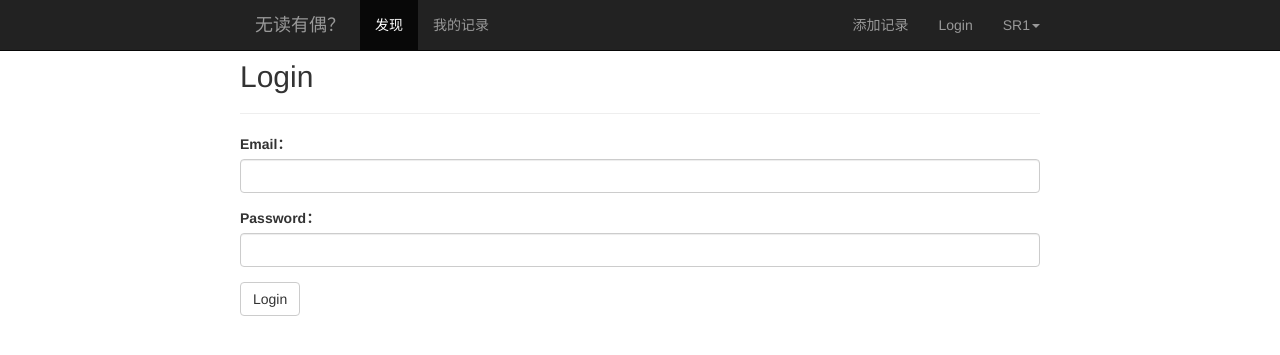
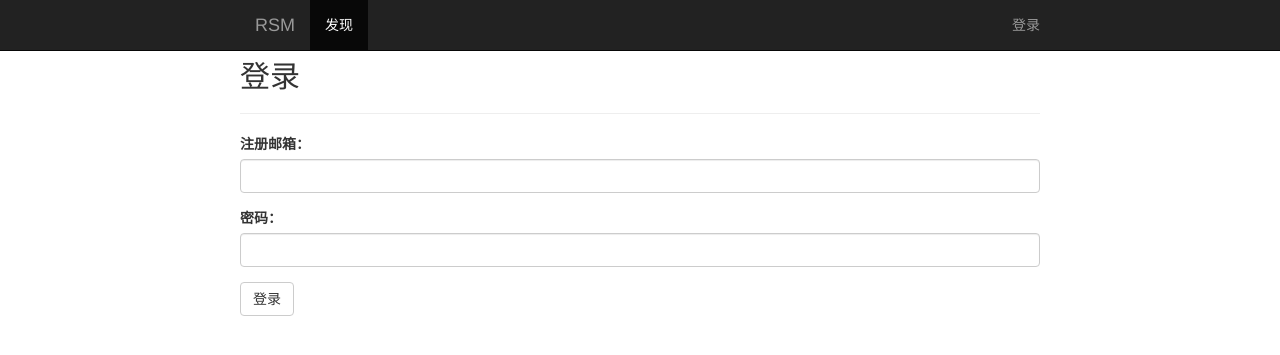
Before and after one commit to SR1s/myreadings, a Flask app: page /user/login in a window 1280 px wide. Shown: the top 355 px of the page. Run offline with Flask 2, Linux system fonts and the light colour scheme; some libraries are stand-ins or nearby versions.

Commit message:
modified text of templates

```diff
--- a/myreadings/templates/basic.html
+++ b/myreadings/templates/basic.html
@@ -1,7 +1,8 @@
 <!DOCTYPE html>
 <html lang="zh-CN" class="ua-mac ua-webkit">
-    <head>
-        <title>无读有偶？</title>
+  <head><!--
+    <title>无读有偶？</title> -->
+    <title>RSM - Reading shapes ME</title>
       <link rel="stylesheet" type="text/css" href='{{ url_for("static",filename="bootstrap/css/bootstrap.min.css") }}'>
       <link rel="stylesheet" type="text/css" href='{{ url_for("static",filename="css/myreadings.css") }}'>
       <script src="http://code.jquery.com/jquery-1.11.0.min.js"></script>
@@ -9,23 +10,27 @@
   <body>
     <div class="navbar navbar-inverse navbar-fixed-top">
       <div class="navigator">
-                <div class="navbar-header">
-                    <a href="/" class="navbar-brand">无读有偶？</a>
+        <div class="navbar-header"><!--
+          <a href="/" class="navbar-brand">无读有偶？</a> -->
+          <a href="/" class="navbar-brand">RSM</a>
         </div>
         <div class="navbar-collapse collapse">
           <ul class="nav navbar-nav">
             <li class="active"><a>发现</a></li>
-                        <li><a href="/mine/">我的记录</a></li>
           </ul>
           <ul class="nav navbar-nav navbar-right">
+            {% if user_info() == None %}
+            <li><a href="/user/login">登录</a></li>
+            {% else %}
             <li><a href="add">添加记录</a></li>
-                        <li><a href="/user/login">Login</a></li>
+            <li><a href="/mine/">我的记录</a></li>
             <li class="dropdown">
-                            <a href="javascript:void(0)" class="dropdown-toggle" data-toggle="dropdown">SR1<b class="caret"></b></a>
+              <a href="javascript:void(0)" class="dropdown-toggle" data-toggle="dropdown">{{user_info().username}}<b class="caret"></b></a>
               <ul class="dropdown-menu">
-                                <li><a href="">退出登录</a></li>
+                <li><a href="/user/logout">退出登录</a></li>
               </ul>
             </li>
+            {% endif %}
           </ul>
         </div>
       </div>
--- a/myreadings/templates/index.html
+++ b/myreadings/templates/index.html
@@ -11,7 +11,7 @@
     		</a>
     	</h1>
 	    <p>{{ item.content }}</p>
-	    <div class="author">--View SR1's Summary</div>
+	    <div class="author">--Recommended by {{ item.username }}</div>
 	</article>
     {% endfor %}
 {% endblock %}
--- a/myreadings/templates/login.html
+++ b/myreadings/templates/login.html
@@ -1,16 +1,16 @@
 {% extends "basic.html" %}
 {% block body %}
     <form method="post">
-        <h2>Login</h2>
+        <h2>登录</h2>
         <hr/>
         <div class="form-group">
-            <label>Email：</label>
+            <label>注册邮箱：</label>
             <input class="form-control" type="text" name="email" />
         </div>
         <div class="form-group">
-            <label>Password：</label>
+            <label>密码：</label>
             <input class="form-control" type="password" name="password" />
         </div>
-        <input class="btn btn-default" type="submit" value="Login" />
+        <input class="btn btn-default" type="submit" value="登录" />
     </form>
 {% endblock %}
```
Lines whose indentation alone changed are shown as unchanged.
